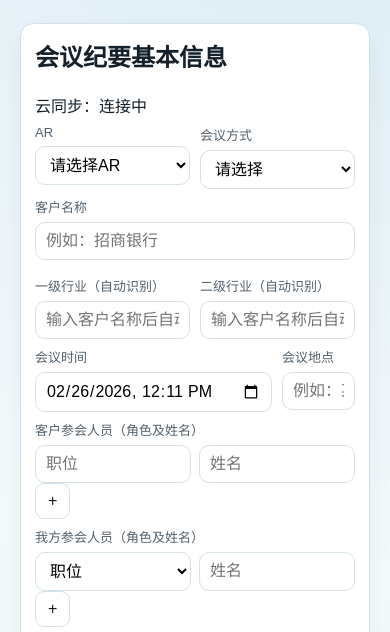
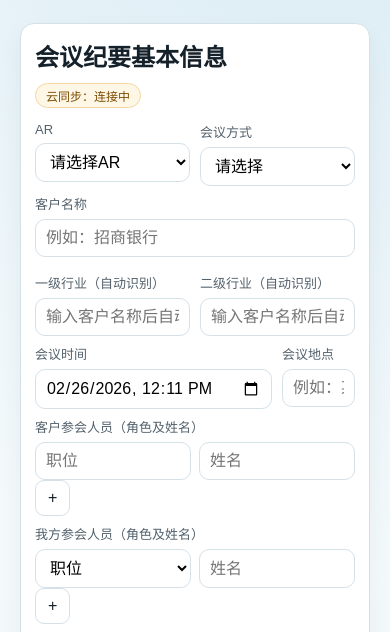
Before and after one commit to smartie-W/meeting-minutes-web, a plain HTML site: page index.html in a window 390 px wide. Shown: the part 203-835 px from the top of the page. Drawn offline with Linux system fonts and the light colour scheme; no server answers.

Commit message:
chore(auto-sync): 2026-02-26 12:11:29

```diff
--- a/styles.css
+++ b/styles.css
@@ -114,6 +114,55 @@ h1 {
 
 h2 {
   margin-top: 0;
+}
+
+.panel-heading {
+  display: flex;
+  align-items: center;
+  justify-content: space-between;
+  gap: 10px;
+  margin-bottom: 6px;
+}
+
+.panel-heading h2 {
+  margin: 0;
+}
+
+.status-badge {
+  display: inline-flex;
+  align-items: center;
+  padding: 3px 10px;
+  border-radius: 999px;
+  font-size: 12px;
+  border: 1px solid var(--line);
+  background: #f5f9fb;
+  color: #1f3342;
+  white-space: nowrap;
+}
+
+.status-connected {
+  background: #ecfdf3;
+  border-color: #b7ebcf;
+  color: #0f5b2a;
+}
+
+.status-connecting,
+.status-reconnecting {
+  background: #fff7e6;
+  border-color: #f4d7a3;
+  color: #7a4b00;
+}
+
+.status-disconnected {
+  background: #fff1f2;
+  border-color: #f7c2c7;
+  color: #8d1e2f;
+}
+
+.status-local {
+  background: #f3f4f6;
+  border-color: #d1d5db;
+  color: #374151;
 }
 
 label {
@@ -533,4 +582,9 @@ th {
   .focus-modules-action {
     margin-left: 0;
   }
+
+  .panel-heading {
+    align-items: flex-start;
+    flex-direction: column;
+  }
 }
```
